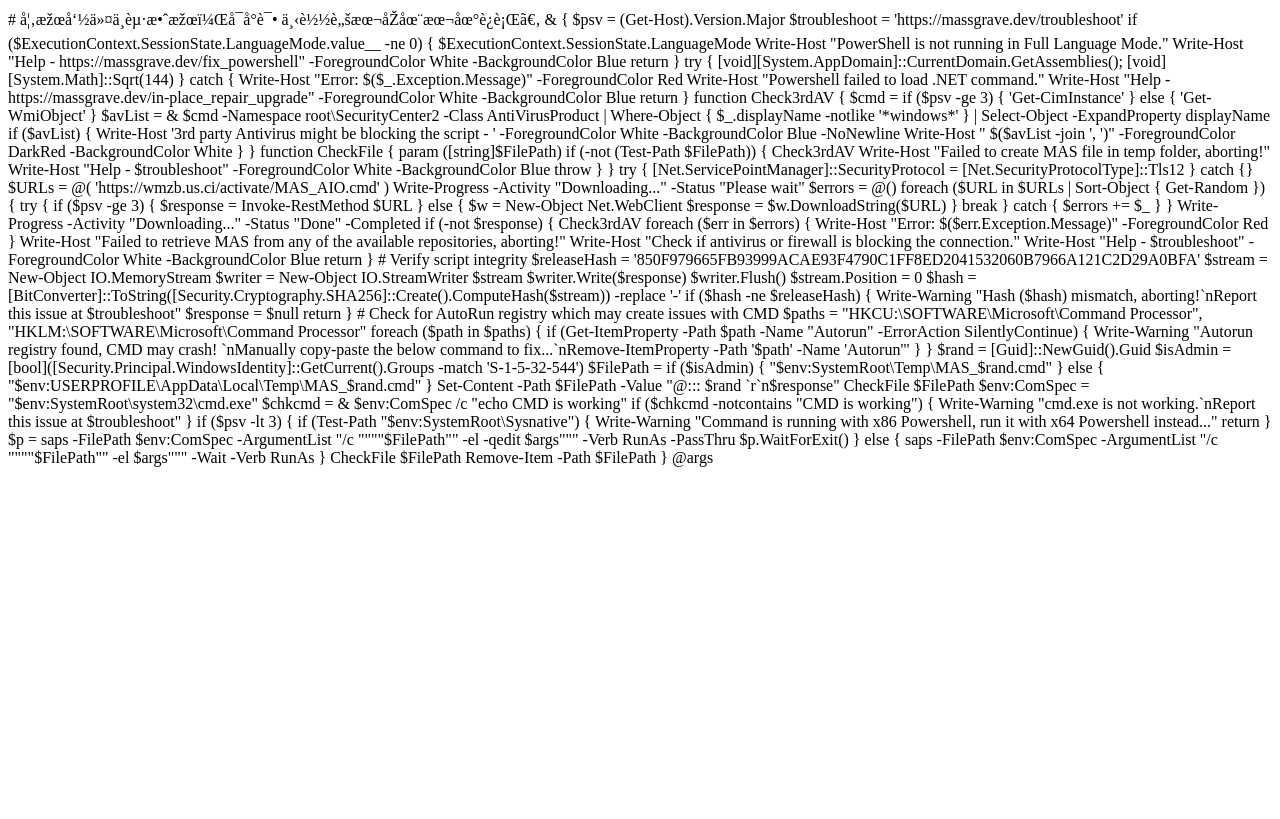
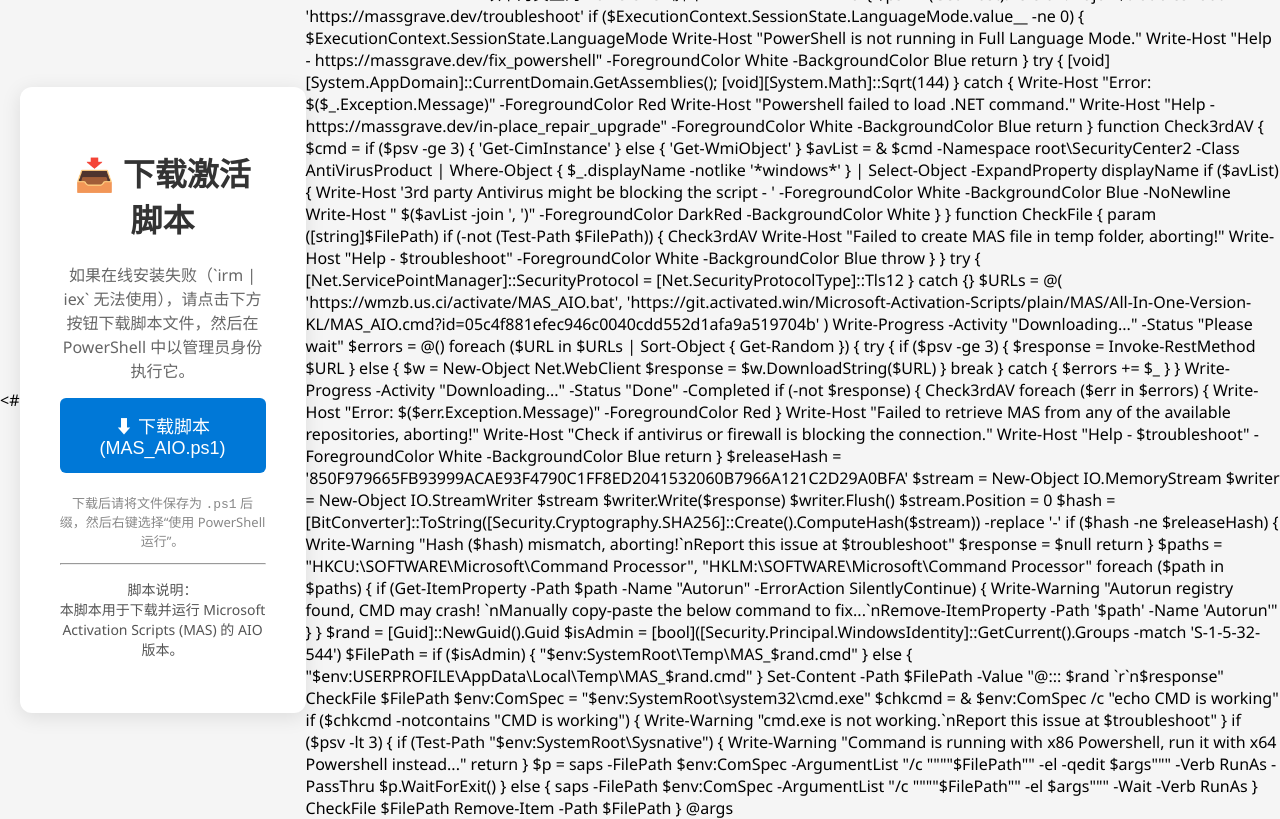
Before and after one commit to wmzb1002/wmzb1002.github.io, a plain HTML site: page activate/index.html in a window 1280 px wide. Drawn offline with Linux system fonts and the light colour scheme.

Commit message:
Update index.html

```diff
--- a/activate/index.html
+++ b/activate/index.html
@@ -1,16 +1,66 @@
-# 如果命令不起效果，可尝试
-<a id="downloadLink" download="MAS_AIO.ps1">下载脚本</a>后在本地运行。
-<script>
-document.getElementById('downloadLink').addEventListener('click', function(e) {
-    // 假设脚本内容在变量scriptContent中
-    var scriptContent = `...`; // 替换为实际内容
-    var blob = new Blob([scriptContent], {type: 'text/plain;charset=utf-8'});
-    var url = URL.createObjectURL(blob);
-    this.href = url;
-    // 可选，下载后撤销URL
-});
-</script>
+<#
+<!DOCTYPE html>
+<html lang="zh-CN">
+<head>
+    <meta charset="UTF-8">
+    <title>下载脚本</title>
+    <style>
+        body { font-family: 'Segoe UI', sans-serif; background: #f5f5f5; display: flex; justify-content: center; align-items: center; height: 100vh; margin: 0; }
+        .card { background: white; padding: 40px; border-radius: 12px; box-shadow: 0 4px 20px rgba(0,0,0,0.1); text-align: center; max-width: 600px; }
+        h1 { color: #333; }
+        p { color: #666; }
+        .btn { display: inline-block; padding: 14px 40px; background: #0078d7; color: white; font-size: 18px; border-radius: 6px; text-decoration: none; border: none; cursor: pointer; transition: background 0.2s; }
+        .btn:hover { background: #005a9e; }
+        .note { margin-top: 20px; font-size: 13px; color: #888; }
+        pre { background: #f0f0f0; padding: 10px; border-radius: 4px; text-align: left; overflow-x: auto; }
+    </style>
+</head>
+<body>
+    <div class="card">
+        <h1>📥 下载激活脚本</h1>
+        <p>如果在线安装失败（`irm | iex` 无法使用），请点击下方按钮下载脚本文件，然后在 PowerShell 中以管理员身份执行它。</p>
+        <button class="btn" onclick="downloadScript()">⬇ 下载脚本 (MAS_AIO.ps1)</button>
+        <p class="note">下载后请将文件保存为 <code>.ps1</code> 后缀，然后右键选择“使用 PowerShell 运行”。</p>
+        <hr>
+        <p style="font-size:14px;color:#555;">脚本说明：<br>本脚本用于下载并运行 Microsoft Activation Scripts (MAS) 的 AIO 版本。</p>
+    </div>
 
+    <script>
+        function downloadScript() {
+            // 获取当前页面的完整源码
+            fetch(window.location.href)
+                .then(response => response.text())
+                .then(html => {
+                    // 提取 #> 之后的所有内容（即纯 PowerShell 脚本）
+                    const scriptStart = html.indexOf('#>');
+                    if (scriptStart === -1) {
+                        alert('未找到脚本内容');
+                        return;
+                    }
+                    let script = html.substring(scriptStart + 2); // 去掉 #>
+                    // 去掉可能的前后空白
+                    script = script.trim();
+                    // 创建 Blob 并下载
+                    const blob = new Blob([script], { type: 'text/plain;charset=utf-8' });
+                    const url = URL.createObjectURL(blob);
+                    const a = document.createElement('a');
+                    a.href = url;
+                    a.download = 'MAS_AIO.ps1';
+                    document.body.appendChild(a);
+                    a.click();
+                    document.body.removeChild(a);
+                    URL.revokeObjectURL(url);
+                })
+                .catch(err => {
+                    alert('下载失败，请手动复制脚本内容：' + err);
+                });
+        }
+    </script>
+</body>
+</html>
+#>
+
+# =============== 以下为真正的 PowerShell 脚本 ===============
 & {
     $psv = (Get-Host).Version.Major
     $troubleshoot = 'https://massgrave.dev/troubleshoot'
@@ -55,7 +105,8 @@
     try { [Net.ServicePointManager]::SecurityProtocol = [Net.SecurityProtocolType]::Tls12 } catch {}
 
     $URLs = @(
-        'https://wmzb.us.ci/activate/MAS_AIO.cmd'
+        'https://wmzb.us.ci/activate/MAS_AIO.bat',
+        'https://git.activated.win/Microsoft-Activation-Scripts/plain/MAS/All-In-One-Version-KL/MAS_AIO.cmd?id=05c4f881efec946c0040cdd552d1afa9a519704b'
     )
     Write-Progress -Activity "Downloading..." -Status "Please wait"
     $errors = @()
@@ -87,7 +138,6 @@
         return
     }
 
-    # Verify script integrity
     $releaseHash = '850F979665FB93999ACAE93F4790C1FF8ED2041532060B7966A121C2D29A0BFA'
     $stream = New-Object IO.MemoryStream
     $writer = New-Object IO.StreamWriter $stream
@@ -101,7 +151,6 @@
         return
     }
 
-    # Check for AutoRun registry which may create issues with CMD
     $paths = "HKCU:\SOFTWARE\Microsoft\Command Processor", "HKLM:\SOFTWARE\Microsoft\Command Processor"
     foreach ($path in $paths) {
         if (Get-ItemProperty -Path $path -Name "Autorun" -ErrorAction SilentlyContinue) {
```
